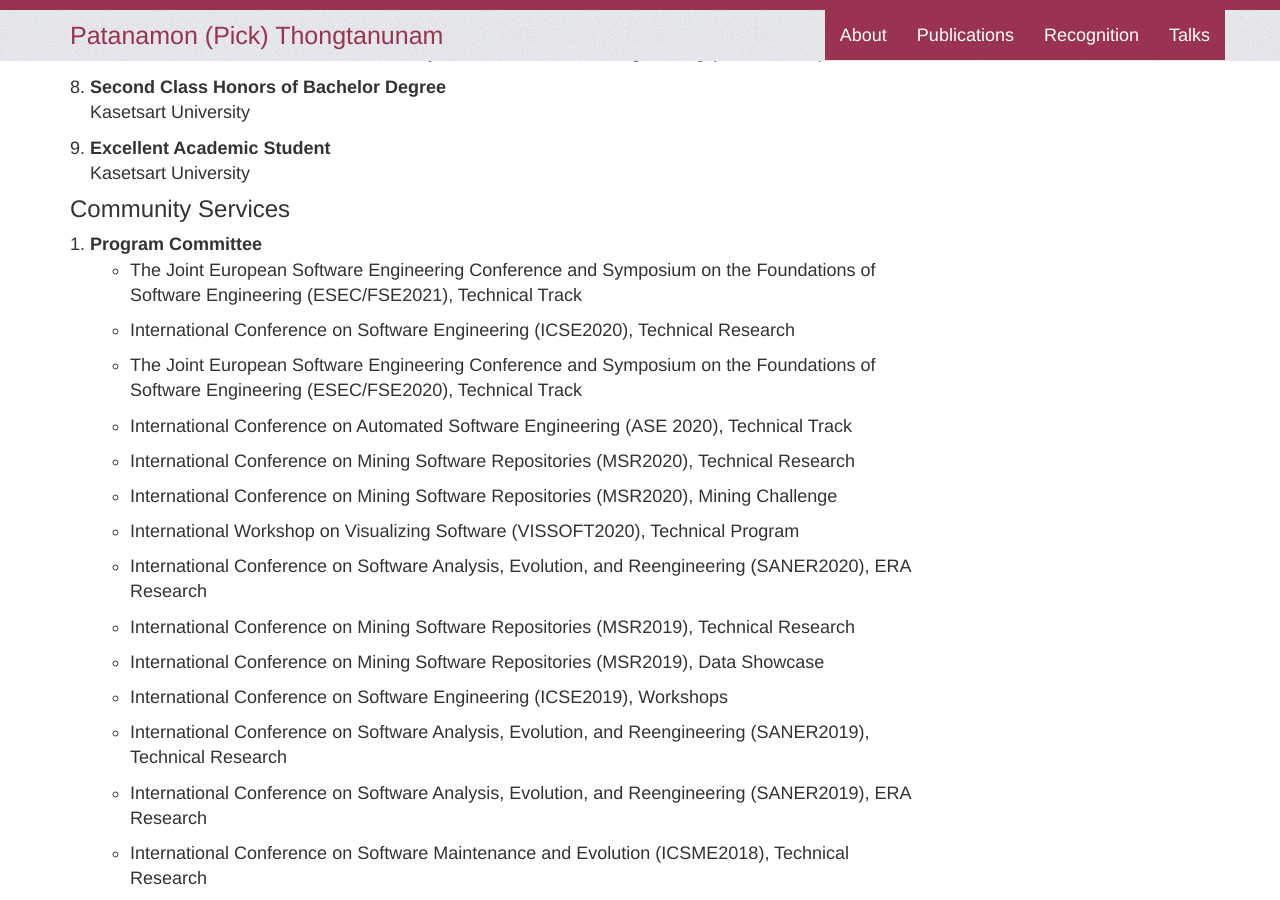
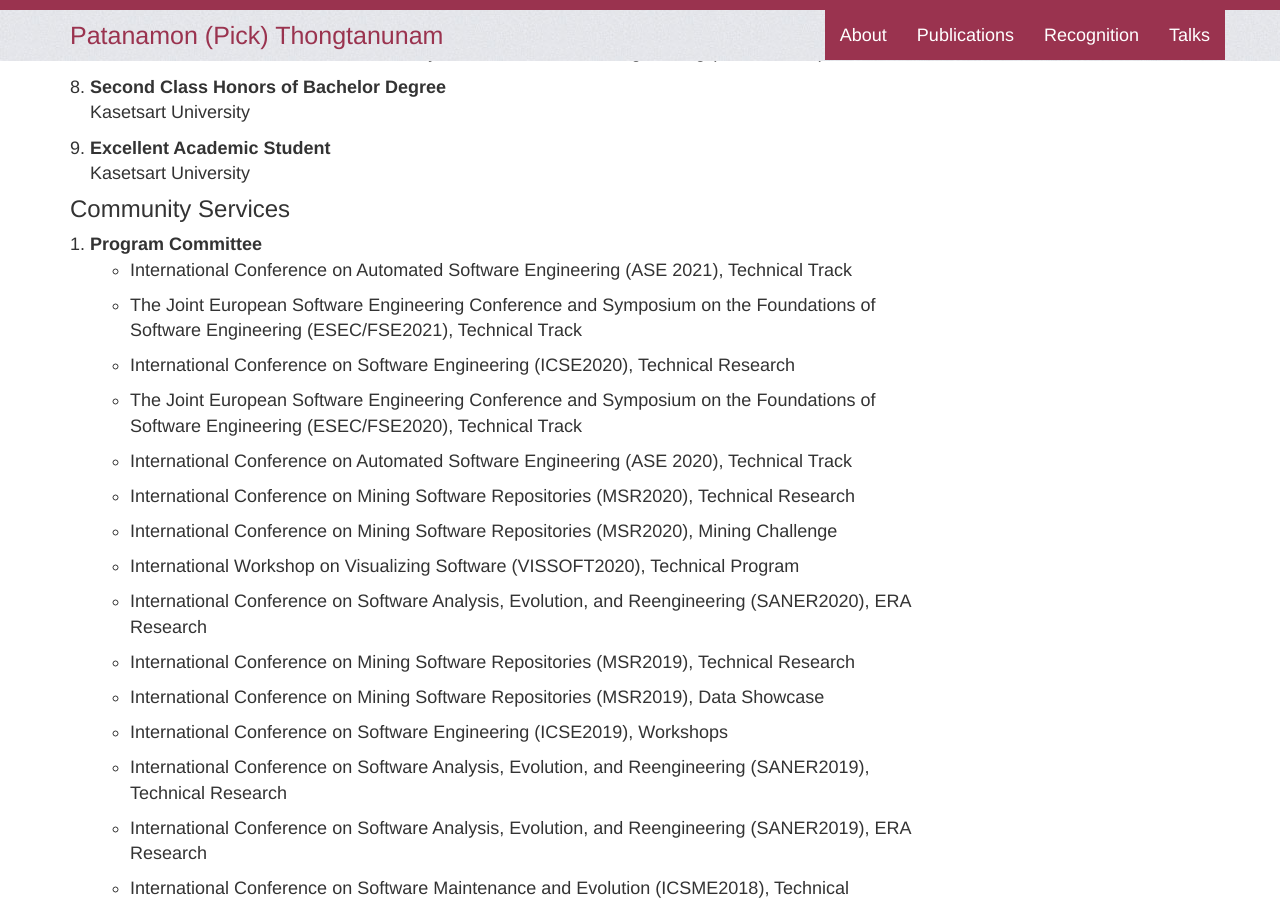
Before and after one commit to patanamon/patanamon.github.io, a Jekyll site: the page built from index.html, in a window 1280 px wide and 900 px high, scrolled down 4836 px. Built offline with Jekyll 4.4.1, drawn with Linux system fonts in a browser that asks for light colours; comment, search, counter and statistics services are not loaded.

Commit message:
Add ASE2021 PC

```diff
--- a/_data/services.yml
+++ b/_data/services.yml
@@ -1,5 +1,6 @@
 - name: "Program Committee"
   venues:
+    - name: "International Conference on Automated Software Engineering (ASE 2021), Technical Track"
     - name: "The Joint European Software Engineering Conference and Symposium on the Foundations of Software Engineering (ESEC/FSE2021), Technical Track"
     - name: "International Conference on Software Engineering (ICSE2020), Technical Research"
     - name: "The Joint European Software Engineering Conference and Symposium on the Foundations of Software Engineering (ESEC/FSE2020), Technical Track"
```
